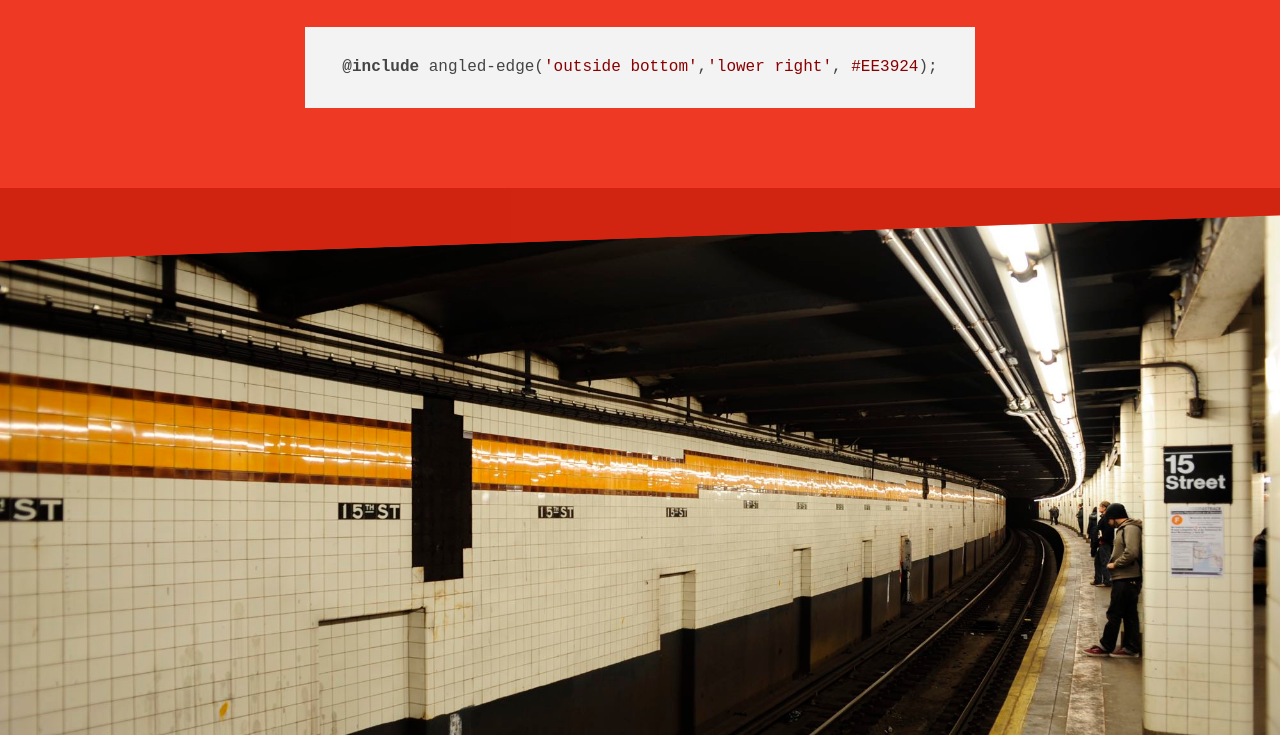
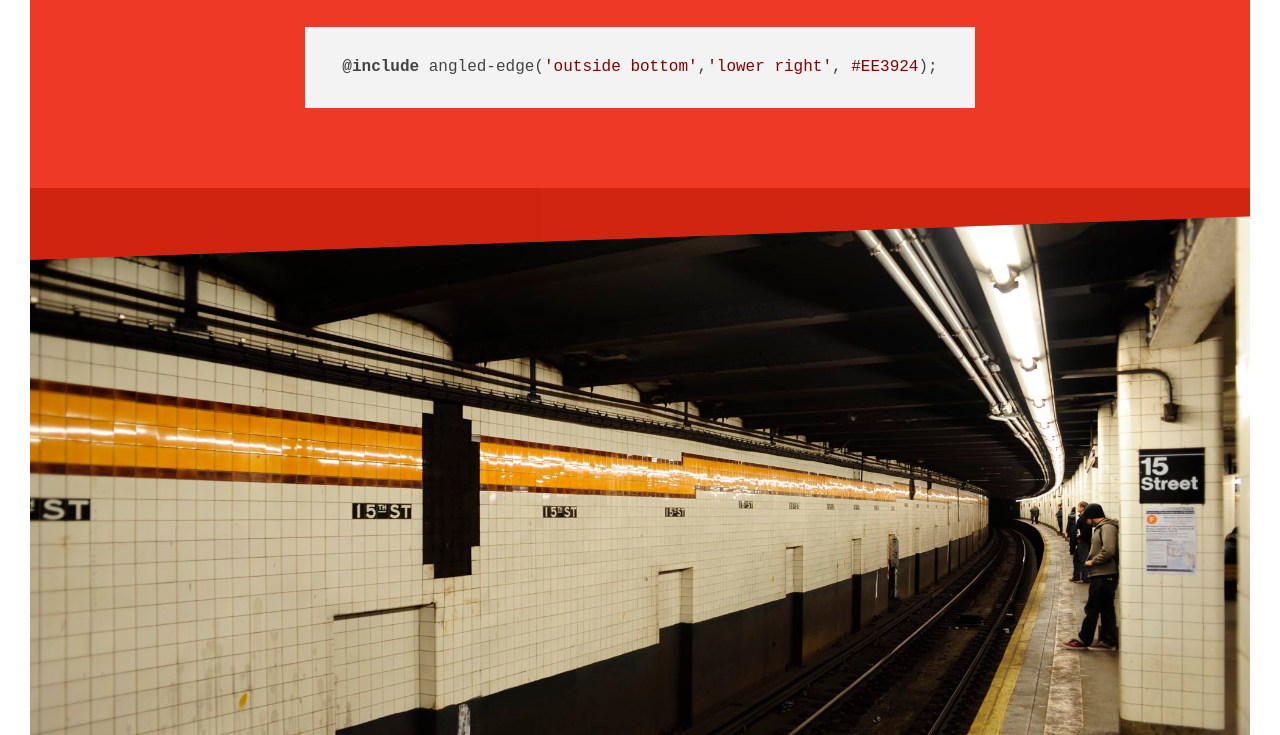
Before and after one commit to josephfusco/angled-edges, a website: page index.html in a window 1280 px wide. Shown: the part 223-958 px from the top of the page. Drawn offline with nearby package versions, Linux system fonts and the light colour scheme.

Commit message:
Clean up demo by wrapping everything in container

```diff
--- a/index.html
+++ b/index.html
@@ -11,6 +11,8 @@
 </head>
 
 <body>
+
+    <div class="outer-container">
 
         <header>
             <h1>Angled Edges</h1>
@@ -54,6 +56,8 @@
             <p>2016 &copy; <a href="http://josephfus.co">Joseph Fusco</a></p>
         </footer>
 
+    </div>
+
     <script src="http://cdnjs.cloudflare.com/ajax/libs/highlight.js/9.4.0/highlight.min.js"></script>
     <script>hljs.initHighlightingOnLoad();</script>
     <script>
--- a/styles/_layout.scss
+++ b/styles/_layout.scss
@@ -1,9 +1,16 @@
 html {
     font-family: Helvetica, sans-serif;
     line-height: 1.3;
-    background-color: #F9F9F9;
+    background-color: #333;
     color: #333;
     text-align: center;
+}
+
+.outer-container {
+    margin: 0 auto;
+    max-width: 1500px;
+    border-left: 30px solid white;
+    border-right: 30px solid white;
 }
 
 .container {
```
Also changed, not shown: styles/build/main.css. Lines whose indentation alone changed are shown as unchanged.
